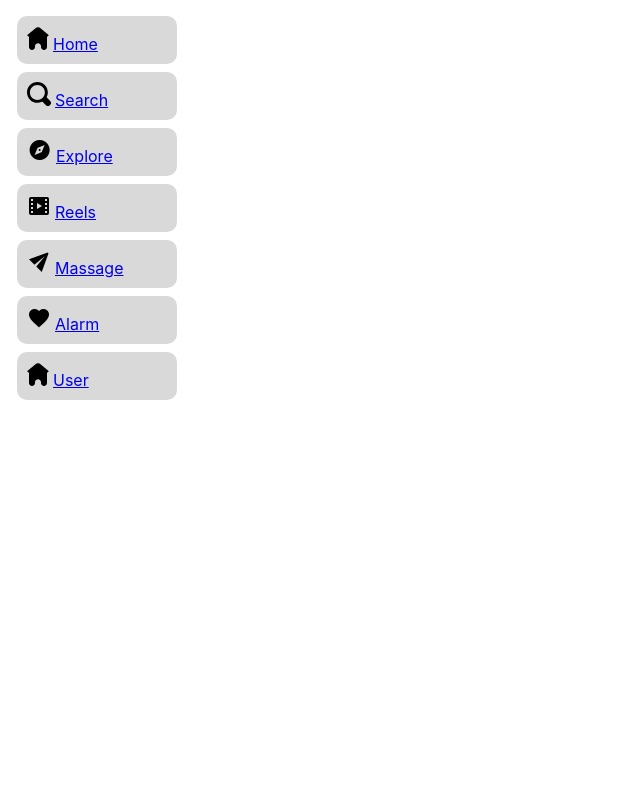
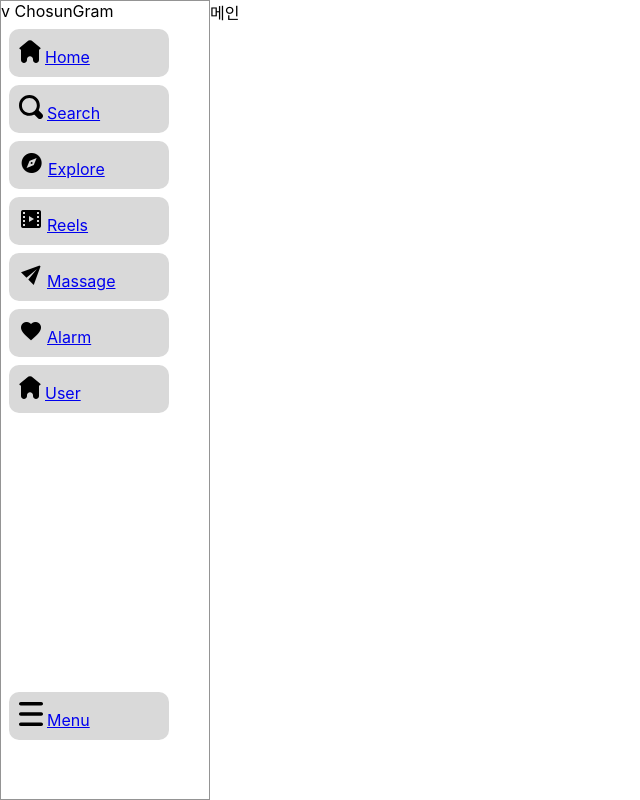
Before and after one commit to FelisCatus57/2024ClonCoding, a React (Create React App) app in the folder App/frontend/: page / in a window 1280 px wide. Shown: the whole page, without its empty margins (0-640 px from the left). Built offline with nearby package versions, Linux system fonts and the light colour scheme.

Commit message:
fix main, sidebar

```diff
--- a/App/frontend/public/index.html
+++ b/App/frontend/public/index.html
@@ -24,7 +24,7 @@
       work correctly both with client-side routing and a non-root public URL.
       Learn how to configure a non-root public URL by running `npm run build`.
     -->
-    <title>React App</title>
+    <title>ChosunGram</title>
   </head>
   <body>
     <noscript>You need to enable JavaScript to run this app.</noscript>
--- a/App/frontend/src/App.css
+++ b/App/frontend/src/App.css
@@ -36,3 +36,11 @@
     transform: rotate(360deg);
   }
 }
+
+html, body, #root {
+  height: 100%;
+  margin: 0;
+  padding: 0;
+  width: 100%;
+  display: flex;
+}
--- a/App/frontend/src/App.js
+++ b/App/frontend/src/App.js
@@ -7,12 +7,12 @@ import { BrowserRouter, Routes, Route } from 'react-router-dom'
 
 //모든 컴포넌트는 대문자로 시작해야한다.
 function App() {
-
   return (
     <BrowserRouter>
       <Sidebar/>
       <Routes>
         <Route path='/' element={<Main />}/>
+
       </Routes>
     </BrowserRouter>
 
--- a/App/frontend/src/CSS/default.css
+++ b/App/frontend/src/CSS/SideBar.css
@@ -1,4 +1,20 @@
-.buttonBox li{
+.buttonBox {
+    box-sizing: border-box;
+    width: 210px;
+    height: 100vh;
+    flex-shrink: 0;
+    background: #FFF;
+    border: 1px solid #949494;
+    padding-left: 5px;
+    margin: 0;
+    padding: 0px;
+}
+
+.buttonBox ul {
+    position: relative;
+}
+
+.buttonBox li {
     box-sizing: border-box; /* 최대 사이즈 고정*/
     width: 160px; /* 너비 설정 */
     height: 48px; /* 높이 설정 */
@@ -12,10 +28,15 @@
     margin: 8px;
     padding: 0px 10px;
 }
+.buttonBox li:last-child {
+    position: absolute;
+    bottom: 52px;
+}
 .buttonBox li img {
     margin-right: 4px; /* 이미지 요소에만 적용 */
 }
-
-.buttonBox {
-    padding-left: 9px;
+.nav {
+    display: flex;
+    flex-direction: column;
+    align-items: first-start;
 }
--- a/App/frontend/src/component/Main.js
+++ b/App/frontend/src/component/Main.js
@@ -1,5 +1,5 @@
 export default function Main() {
     return <main>
-
+        메인
     </main>
 }
--- a/App/frontend/src/component/SideBar.js
+++ b/App/frontend/src/component/SideBar.js
@@ -1,4 +1,4 @@
-import '../CSS/default.css'
+import '../CSS/SideBar.css'
 import {BrowserRouter, Routes, Route, Link} from "react-router-dom"
 
 import IconHome from '../assets/home.svg'
@@ -12,7 +12,9 @@ import IconMenu from '../assets/Vector.svg'
 
 export default function Sidebar() {
     return  <nav>
+
         <ul className = "buttonBox">
+             v   ChosunGram
             <li><Link to={'/'}><img src={IconHome}/>Home</Link></li>
             <li><Link to={'/search'}><img src={IconSearch}/>Search</Link></li>
             <li><Link to={'/explore'}><img src={IconExplore}/>Explore</Link></li>
@@ -20,6 +22,7 @@ export default function Sidebar() {
             <li><Link to={'/massage'}><img src={IconMassage}/>Massage</Link></li>
             <li><Link to={'/alarm'}><img src={IconAlarm}/>Alarm</Link></li>
             <li><Link to={'/user'}><img src={IconHome}/>User</Link></li>
+            <li><Link to={'/menu'}><img src={IconMenu}/>Menu</Link></li>
         </ul>
     </nav>
 
```
Also changed, not shown: App/frontend/public/robots.txt (added).
